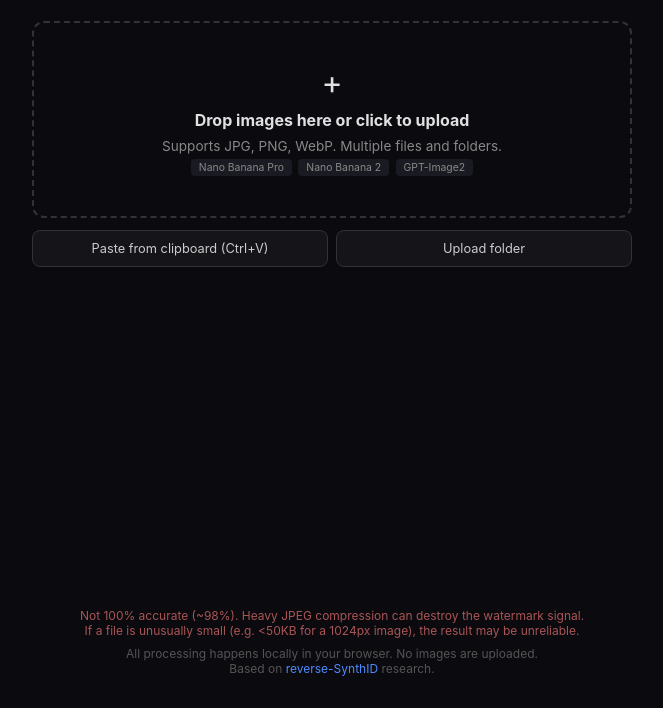
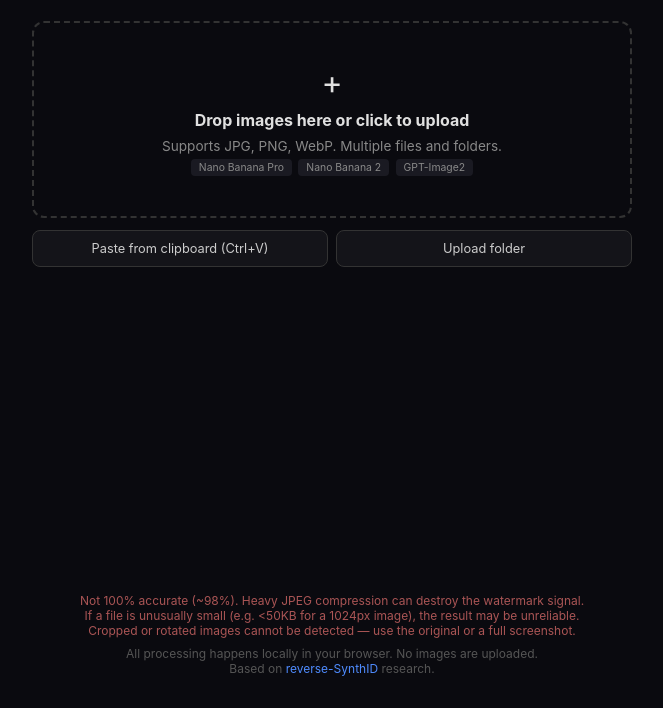
Before and after one commit to peter119lee/SynthID-detector, a plain HTML site: page docs/index.html in a window 1280 px wide. Shown: the part 92-800 px from the top of the page, without its empty margins (308-971 px from the left). Drawn offline with Linux system fonts and the light colour scheme.

Commit message:
docs: add crop/rotation limitation to website and README

```diff
--- a/docs/index.html
+++ b/docs/index.html
@@ -146,7 +146,8 @@ footer a { color: #4f8cff; text-decoration: none; }
 
 <footer>
   <p style="color:#a55;margin-bottom:0.5rem">Not 100% accurate (~98%). Heavy JPEG compression can destroy the watermark signal.<br>
-  If a file is unusually small (e.g. &lt;50KB for a 1024px image), the result may be unreliable.</p>
+  If a file is unusually small (e.g. &lt;50KB for a 1024px image), the result may be unreliable.<br>
+  Cropped or rotated images cannot be detected — use the original or a full screenshot.</p>
   All processing happens locally in your browser. No images are uploaded.<br>
   Based on <a href="https://github.com/aloshdenny/reverse-SynthID">reverse-SynthID</a> research.
 </footer>
```
